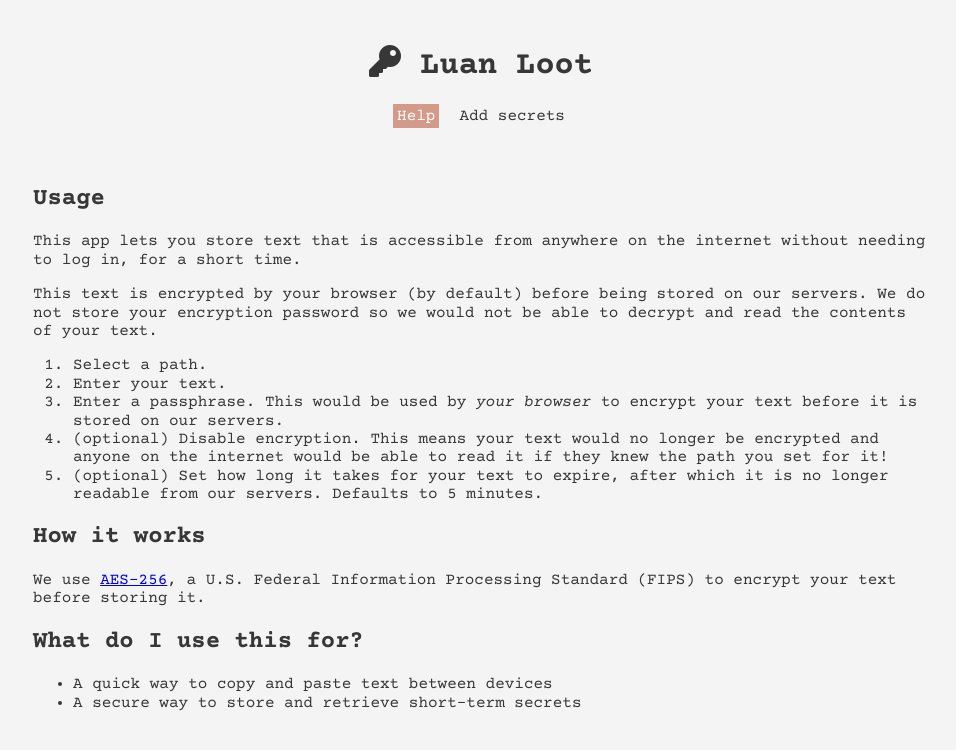
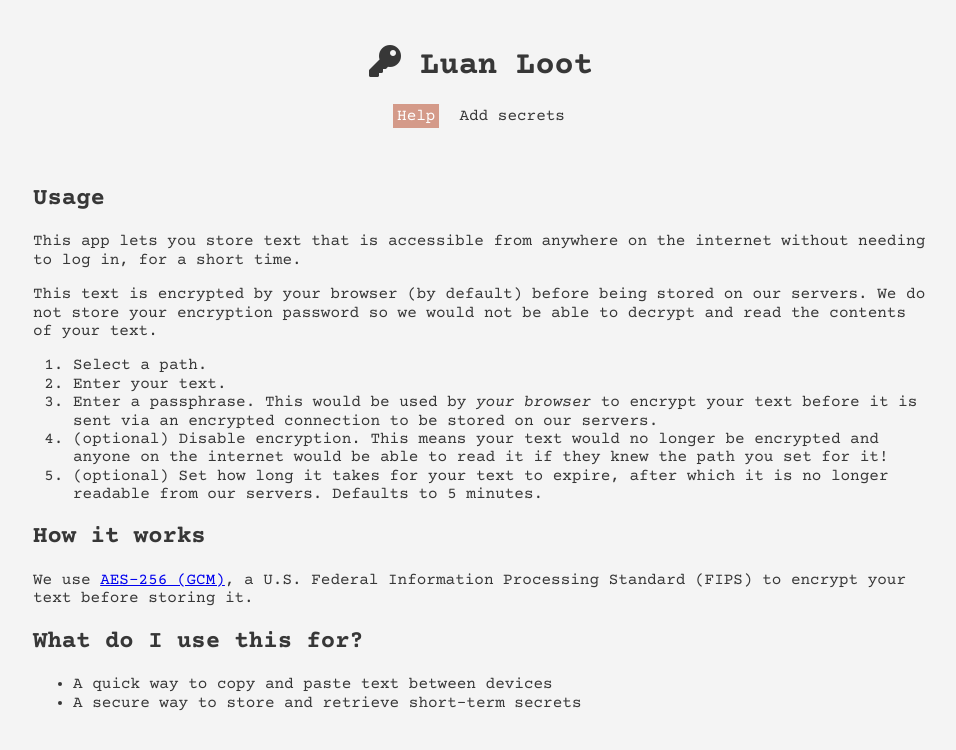
Before and after one commit to weijunyu/secret-safe-space, a React (Create React App) app in the folder client/: page / in a window 1280 px wide. Shown: the top 750 px of the page, without its empty margins (159-1115 px from the left). Built offline with nearby package versions, Linux system fonts and the light colour scheme; no server answers.

Commit message:
Update HowItWorks.tsx

```diff
--- a/client/src/components/HowItWorks.tsx
+++ b/client/src/components/HowItWorks.tsx
@@ -18,7 +18,7 @@ export default function HowItWorks() {
         <li>Enter your text.</li>
         <li>
           Enter a passphrase. This would be used by <em>your browser</em> to
-          encrypt your text before it is stored on our servers.
+          encrypt your text before it is sent via an encrypted connection to be stored on our servers.
         </li>
         <li>
           (optional) Disable encryption. This means your text would no longer be
@@ -38,7 +38,7 @@ export default function HowItWorks() {
           target="_blank"
           rel="noreferrer"
         >
-          AES-256
+          AES-256 (GCM)
         </a>
         , a U.S. Federal Information Processing Standard (FIPS) to encrypt your
         text before storing it.
```
